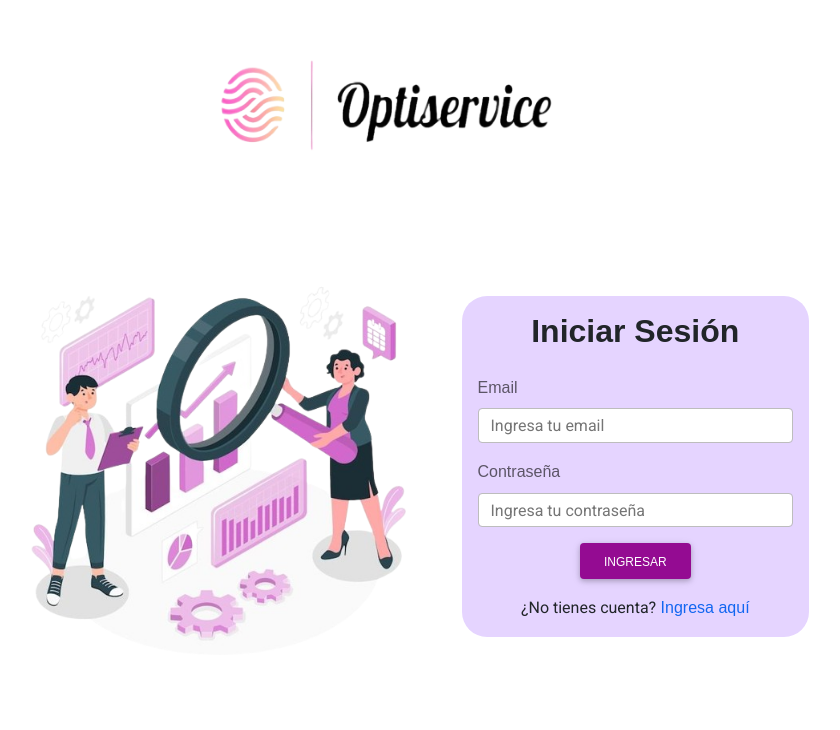
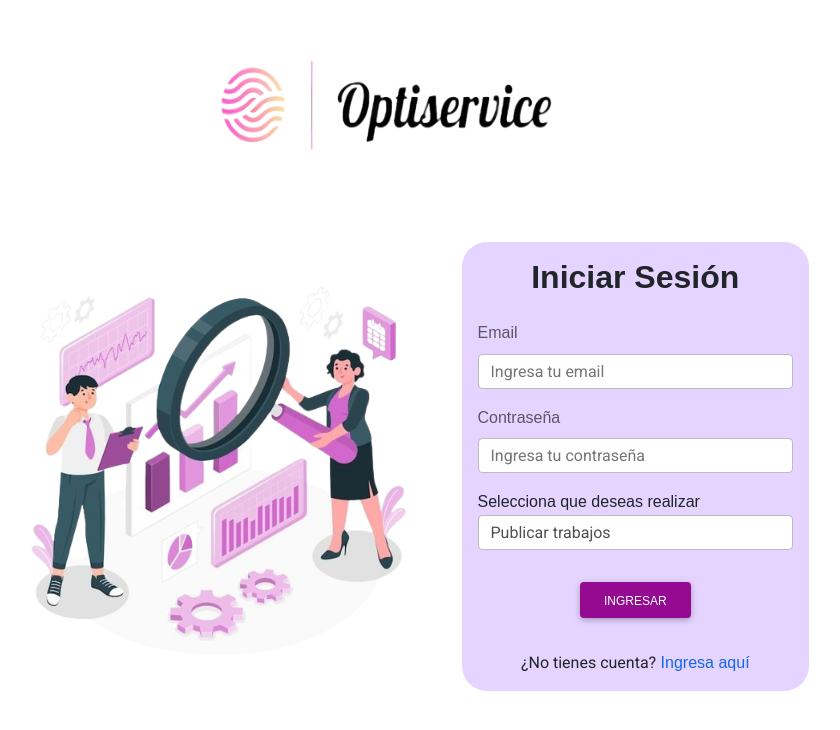
Before and after one commit to Alxsnc/Optiserve-Front, an Angular app: page /sinsesion/login2 in a window 1280 px wide. Shown: the top 730 px of the page, without its empty margins (248-1088 px from the left). Built offline with nearby package versions, Linux system fonts and the light colour scheme.

Commit message:
boton de roll

```diff
--- a/src/app/modules/login/pages/login/login.component.html
+++ b/src/app/modules/login/pages/login/login.component.html
@@ -13,6 +13,8 @@
 
   <!-- MDB -->
   <link rel="stylesheet" href="https://cdnjs.cloudflare.com/ajax/libs/mdb-ui-kit/3.5.0/mdb.min.css">
+
+
 
   <style>
     body {
@@ -75,7 +77,18 @@
                         <div id="validationServerUsernameFeedback" class="invalid-feedback" style="font-family: poppins, sans-serif;" >Falta Contraseña</div>
                       </div>
 
-                      <div class="mb-3" style="text-align:center;">
+
+                      <div class="mb-3" style="text-align: left;">
+                        <label for="exampleComboBox" style="font-family: poppins, sans-serif;">Selecciona que deseas realizar</label>
+                        <div class="input-group">
+                          <select class="form-control" id="exampleComboBox">
+                            <option value="opcion1">Publicar trabajos</option>
+                            <option value="opcion2">Buscar trabajos</option>
+                          </select>
+                        </div>
+                      </div>
+
+                      <div class="mb-3" style="text-align:center;padding: 1rem;">
                         <button class="btn btn-success" style= "background-color: #940B92; color: white; font-family: poppins, sans-serif;">Ingresar</button>
                       </div>
 
@@ -97,5 +110,8 @@
 
 <!-- Incluye los scripts al final del cuerpo del documento para mejorar el rendimiento -->
 <script type="text/javascript" src="https://cdnjs.cloudflare.com/ajax/libs/mdb-ui-kit/3.5.0/mdb.min.js"></script>
+<script src="https://code.jquery.com/jquery-3.5.1.slim.min.js"></script>
+<script src="https://cdn.jsdelivr.net/npm/@popperjs/core@2.9.2/dist/umd/popper.min.js"></script>
+<script src="https://stackpath.bootstrapcdn.com/bootstrap/4.5.2/js/bootstrap.min.js"></script>
 </body>
 </html>
```
